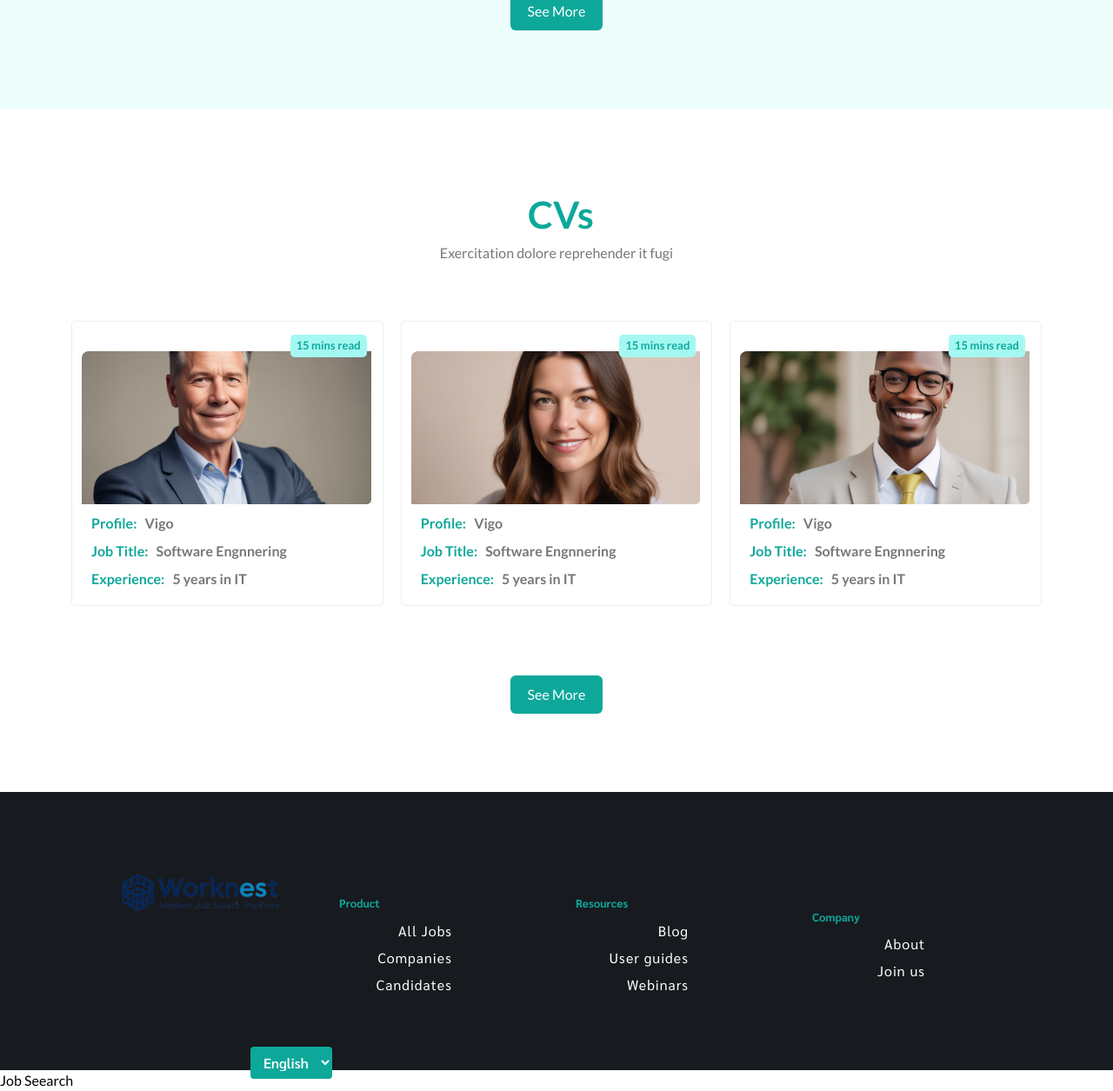
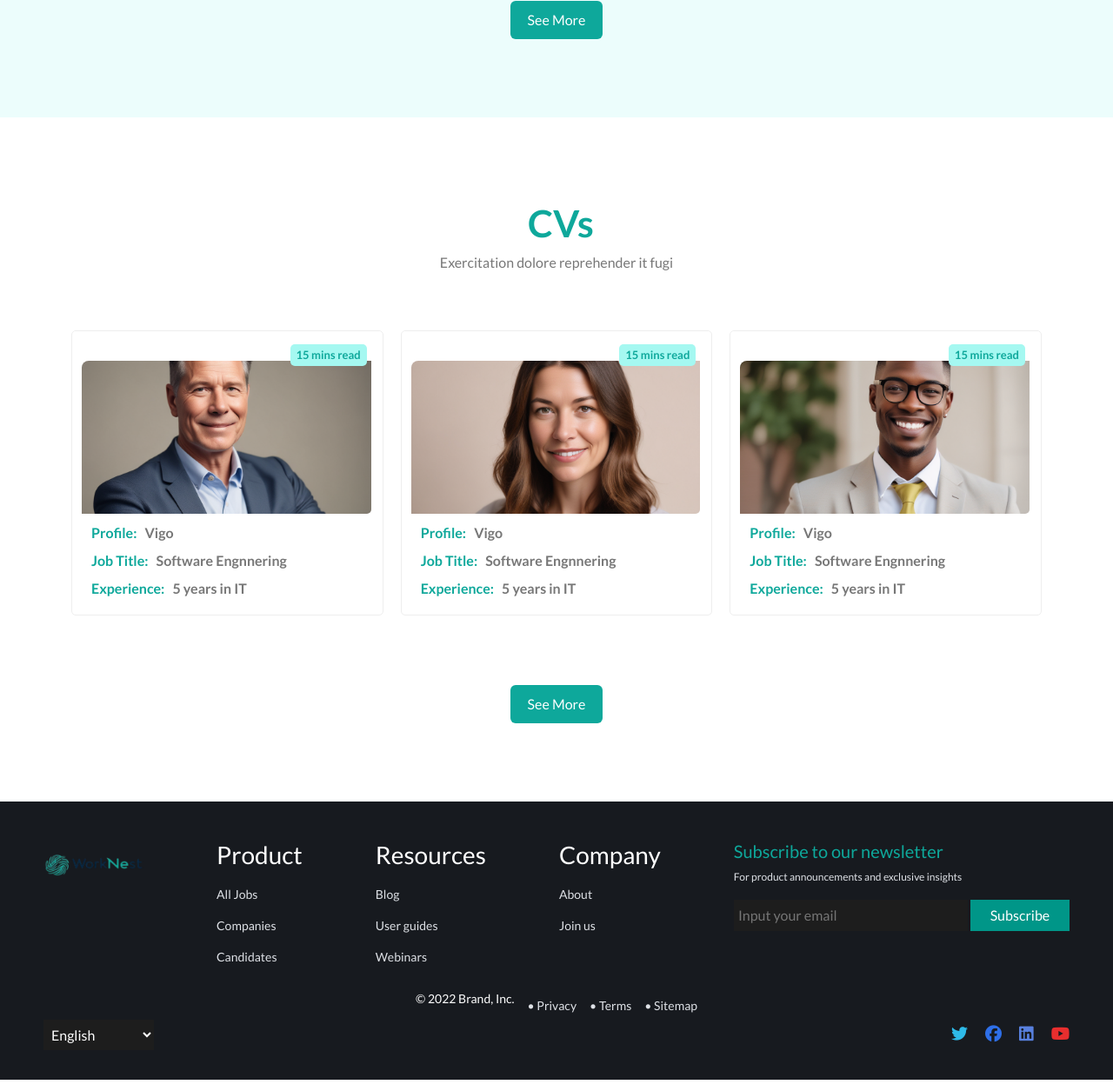
Before and after one commit to Vigoo0o/mid-final-project, a PHP site: page / in a window 1280 px wide. Shown: the part 2160-3415 px from the top of the page at 87% size. Run offline with PHP 8.4, Linux system fonts and the light colour scheme.

Commit message:
Some Enhancement

```diff
--- a/index.html
+++ b/index.html
@@ -24,7 +24,7 @@
         <div class="d-flex align-items-center">
           <div class="logo">
             <a href="">
-              <img src="./images/logo1.png" width="100" alt="logo" />
+              <img class="logo" src="./images/logo.png" alt="logo" />
             </a>
           </div>
           <ul class="links list-unstyled d-flex m-0">
@@ -255,7 +255,6 @@
                 <div class="jobTitle">UI / UX Designer</div>
                 <div class="jobSalaryExpected">$95K - $120K</div>
               </div>
-              <!-- <div class="tag"><span>Hot</span></div> -->
             </div>
             <div class="body">
               <div class="details">
@@ -285,7 +284,6 @@
                 <div class="jobTitle">UI / UX Designer</div>
                 <div class="jobSalaryExpected">$95K - $120K</div>
               </div>
-              <!-- <div class="tag"><span>Hot</span></div> -->
             </div>
             <div class="body">
               <div class="details">
@@ -357,59 +355,64 @@
       </div>
     </div>
     <footer>
-      <div class="container">
-        <div
-          class="cols d-flex justify-content-between align-items-center gap-2"
-        >
-          <div class="col utiletes">
-            <div class="logo">
-              <img src="./images/logo2-removebg-preview.png" alt="" />
-            </div>
-            <div class="languages">
-              <select name="" id="">
-                <option value="">English</option>
-                <option value="">Arabic</option>
-                <option value="">Chines</option>
-                <option value="">Italian</option>
-                <option value="">Damita</option>
-              </select>
-            </div>
-          </div>
-          <div class="col product">
-            <ul>
-              <h3>Product</h3>
-              <li>All Jobs</li>
-              <li>Companies</li>
-              <li>Candidates</li>
-            </ul>
-          </div>
-          <div class="col resources">
-            <ul>
-              <h3>Resources</h3>
-              <li>Blog</li>
-              <li>User guides</li>
-              <li>Webinars</li>
-            </ul>
-          </div>
-          <div class="col company">
-            <ul>
-              <h3>Company</h3>
-              <li>About</li>
-              <li>Join us</li>
-            </ul>
-          </div>
-          <!-- <div class="col newsletter">
-            <h3 class="primaryC">Subscribe to our newsletter</h3>
-            <p>For product announcements and exclusive insights</p>
-            <form action="">
-              <input type="email" name="" id="" />
-              <button type="submit">Subscribe</button>
-            </form>
-          </div> -->
-        </div>
+      <div class="footer-logo">
+        <img src="./images/logo.png" alt="#" />
+      </div>
+      <div class="footer-section">
+        <h3>Product</h3>
+        <ul>
+          <li><a href="#">All Jobs</a></li>
+          <li><a href="#">Companies</a></li>
+          <li><a href="#">Candidates</a></li>
+        </ul>
+      </div>
+      <div class="footer-section">
+        <h3>Resources</h3>
+        <ul>
+          <li><a href="#">Blog</a></li>
+          <li><a href="#">User guides</a></li>
+          <li><a href="#">Webinars</a></li>
+        </ul>
+      </div>
+      <div class="footer-section">
+        <h3>Company</h3>
+        <ul>
+          <li><a href="#">About</a></li>
+          <li><a href="#">Join us</a></li>
+        </ul>
+      </div>
+      <div class="footer-subscribe">
+        <h3>Subscribe to our newsletter</h3>
+        <p>For product announcements and exclusive insights</p>
+        <form>
+          <input
+            type="email"
+            placeholder=" Input your email"
+            required
+            invalid
+          />
+          <button type="submit">Subscribe</button>
+        </form>
+      </div>
+      <div class="footer-info">
+        <p>© 2022 Brand, Inc.</p>
+        <a href="#">• Privacy</a>
+        <a href="#">• Terms</a>
+        <a href="#">• Sitemap</a>
+      </div>
+      <div class="footer-social">
+        <a class="twitter" href="#"><i class="fa-brands fa-twitter"></i></a>
+        <a class="facebook" href="#"><i class="fa-brands fa-facebook"></i></a>
+        <a class="linkedin" href="#"><i class="fa-brands fa-linkedin"></i></a>
+        <a class="youtube" href="#"><i class="fa-brands fa-youtube"></i></a>
+      </div>
+      <div class="language-selector">
+        <select>
+          <option>English</option>
+          <option>Arabic</option>
+        </select>
       </div>
     </footer>
-    <a href="./postNewJob.html">Job Seearch</a>
     <script src="./js/main.js"></script>
     <script src="./js/bootstrap.bundle.min.js"></script>
   </body>
--- a/style/home.css
+++ b/style/home.css
@@ -266,7 +266,6 @@ ul {
 
 .cvs .content .cv {
   padding: 10px 0px;
-  /* background-color: #eee; */
   border-radius: 5px;
   position: relative;
   border: 1px solid #eee;
@@ -275,7 +274,6 @@ ul {
 .cvs .content .cv .image {
   width: 100%;
   height: 200px;
-  /* background-color: #ddd; */
   border-radius: 5px;
   margin-bottom: 10px;
   overflow: hidden;
@@ -303,67 +301,3 @@ ul {
   top: 15px;
   right: 18px;
 }
-
-footer {
-  background-color: #161b1f;
-  color: White;
-  height: 400px;
-  width: 100%;
-  padding: 40px 50px;
-}
-
-footer .cols .col {
-  height: 300px;
-  display: flex;
-  justify-content: space-between;
-  flex-direction: column;
-  text-align: end;
-  color: white;
-}
-
-footer .cols .col h3 {
-  font-size: 13px;
-  font-weight: 700;
-  margin-bottom: 12px;
-  color: var(--main-color);
-  text-align: start;
-}
-
-footer .cols .col ul {
-  height: 300px;
-  display: flex;
-  flex-direction: column;
-  justify-content: center;
-  list-style: none;
-  text-align: end;
-  padding: 0;
-  margin: 0;
-  width: 130px;
-}
-
-footer .cols .col li {
-  font-weight: 400;
-  letter-spacing: 1px;
-  margin-bottom: 7px;
-}
-
-footer .cols .newsletter {
-  justify-content: start;
-}
-
-footer .cols .logo img {
-  width: 300px;
-}
-
-footer .cols .logo .languages {
-}
-
-footer .cols .languages select {
-  padding: 7px 11px;
-  border: none;
-  border-radius: 4px;
-  background-color: var(--main-color);
-  color: white;
-  font-weight: 600;
-  font-size: 16px;
-}
--- a/style/jobSeearch.css
+++ b/style/jobSeearch.css
@@ -5,10 +5,6 @@ body {
   background-color: #ffffff;
 }
 
-.logo img {
-  width: 100px;
-  height: auto;
-}
 /* ======== قسم البحث والفلاتر ======== */
 .search-filters {
   padding: 40px 60px;
--- a/style/main.css
+++ b/style/main.css
@@ -3,7 +3,6 @@
   --second-color: #a5f8f1;
   --main-background-color: #ecfdfc;
   --second-text-color: #565e6c;
-
   --main-section-top-padding: 90px;
   --main-section-bottom-padding: 90px;
 }
@@ -29,6 +28,10 @@ ul {
   list-style-type: none;
 }
 
+img.logo {
+  width: 200px;
+}
+
 /* Start Componant */
 
 .headTitel {
@@ -46,9 +49,7 @@ ul {
   font-size: 43px;
 }
 
-/* Start Componant */
-
-/* Nav */
+/* Start Nav */
 nav {
   padding-top: 15px;
   padding-bottom: 15px;
@@ -63,10 +64,6 @@ nav .container > div ul li a {
   padding: 15px;
   margin-left: 10px;
   transition: 0.3s;
-  -webkit-transition: 0.3s;
-  -moz-transition: 0.3s;
-  -ms-transition: 0.3s;
-  -o-transition: 0.3s;
 }
 
 nav .container > div ul li a.active {
@@ -97,10 +94,9 @@ nav .container .icons .profile-icon img {
   border-radius: 50%;
 }
 
-/* Nav */
+/* End Nav */
 
-/* footer */
-/* Fotter  */
+/* Start Fotter  */
 footer {
   height: 320px;
   background-color: rgba(23, 26, 31, 1);
@@ -110,7 +106,6 @@ footer {
   justify-content: space-between;
   align-items: center;
   flex-wrap: wrap;
-  font-family: "Sarabun", sans-serif;
 }
 .footer-logo {
   justify-content: center;
@@ -177,7 +172,6 @@ footer {
   align-items: center;
   justify-content: center;
   gap: 15px;
-  font-family: "Lato", sans-serif;
   font-size: 14px;
 }
 .footer-info a {
@@ -216,4 +210,5 @@ footer {
   padding: 5px;
 }
 
-/* footer */
+/* End Footer */
+/* Start Componant */
```
Also changed, not shown: jobSeearch.html (+2 -7 lines), postNewJob.html (+3 -5 lines), profile.html (+3 -6 lines), style/postNewJob.css (+9 -20 lines), style/profile.css (+0 -16 lines), images/logo-removebg-preview (1).png (deleted), images/logo.jpg (deleted), images/logo.png (added), images/logo/profLogo.jpg (added), images/logo1.png (deleted), images/logo2-removebg-preview.png (deleted), images/logo2.jpg (deleted), images/logoName.png (deleted).
